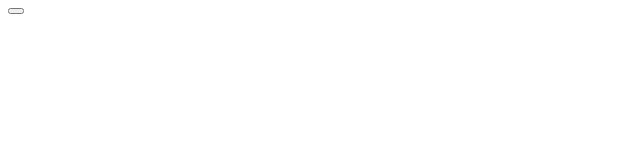
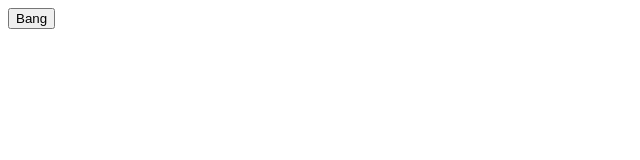
Before and after one commit to LukeTG/RSwoord, a plain HTML site: page index.html in a window 1280 px wide. Shown: the whole page, without its empty margins (0-640 px from the left). Drawn offline with Linux system fonts and the light colour scheme.

Commit message:
Update index.html

```diff
--- a/index.html
+++ b/index.html
@@ -1 +1 @@
-<button id="test"></button>
+<button id="test">Bang</button>
```
